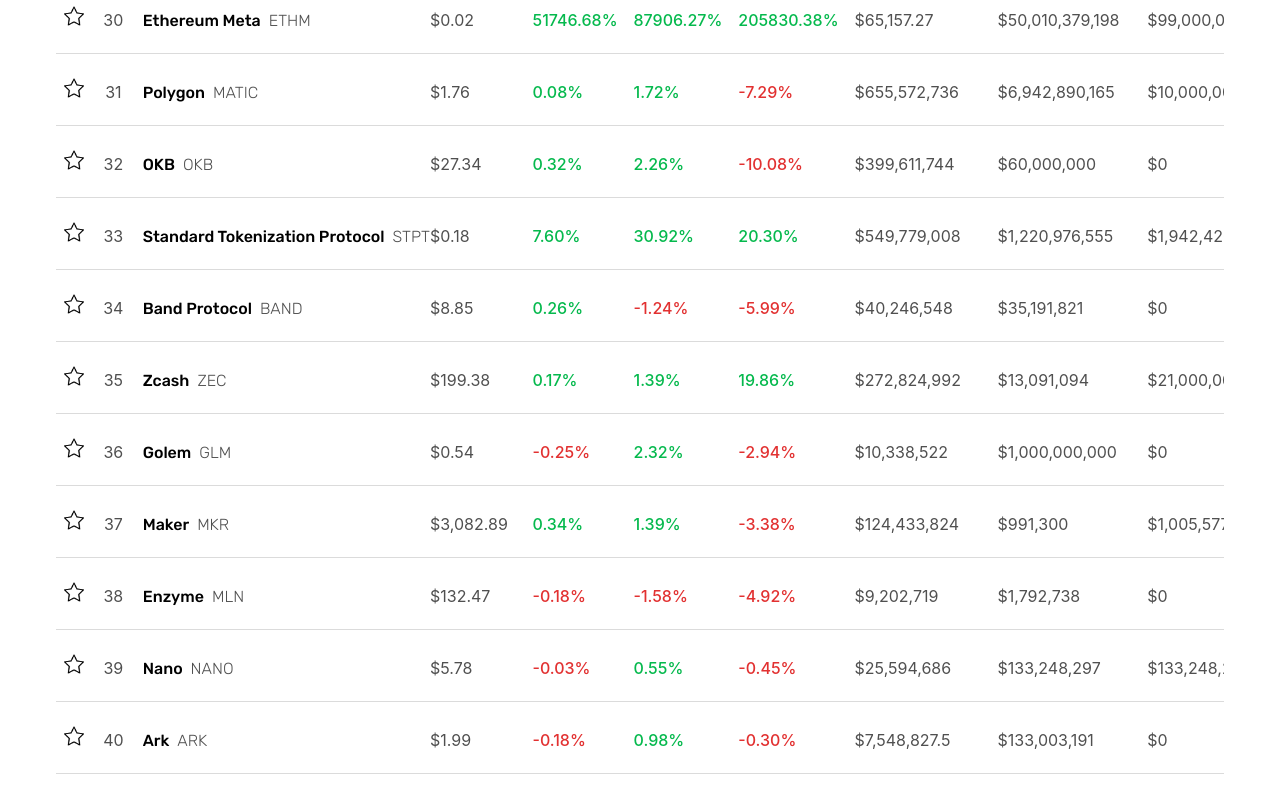
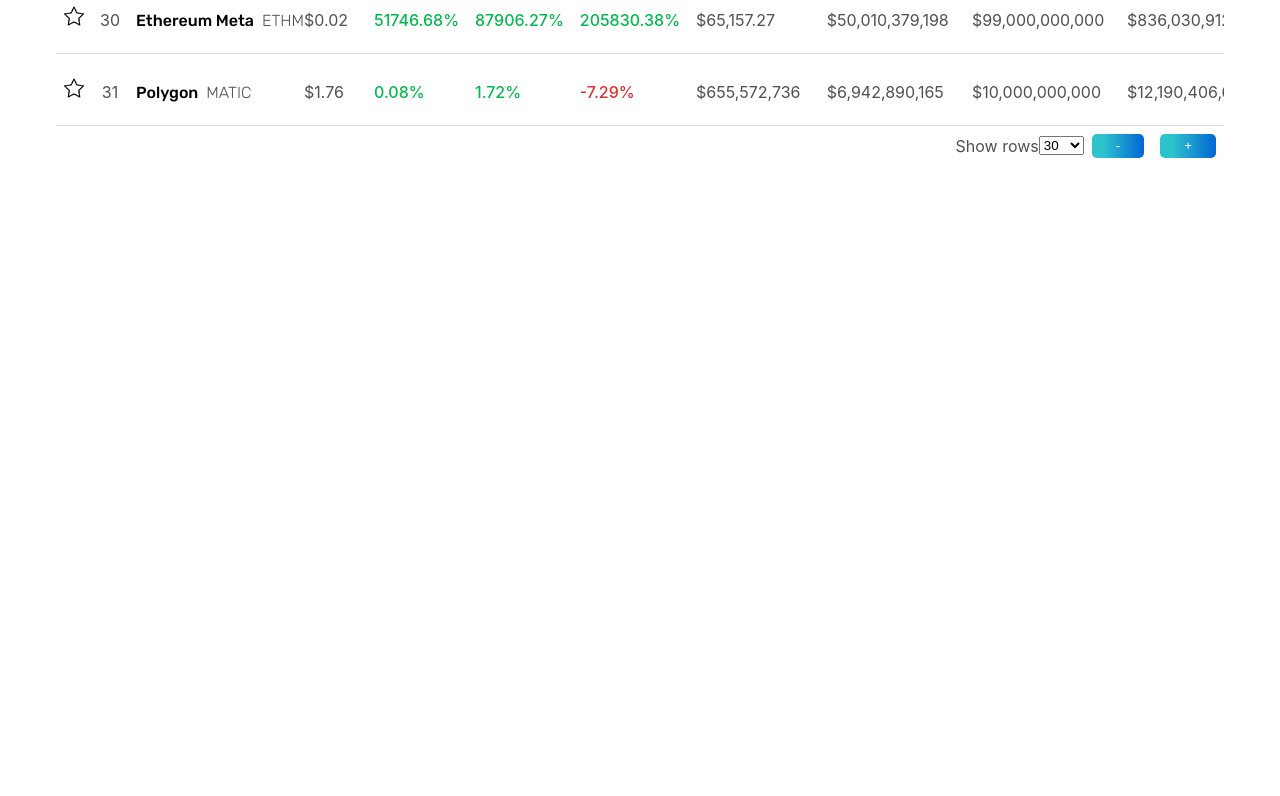
Before and after one commit to regola-Tacens/krypto-unit, a React (Create React App) app: page / in a window 1280 px wide. Shown: the part 2560-3356 px from the top of the page. After the commit the page ends 2782 px from the top, so only its background shows below. Built offline with nearby package versions, Linux system fonts and the light colour scheme.

Commit message:
added select rows

```diff
--- a/src/Home/CurrenciesList.jsx
+++ b/src/Home/CurrenciesList.jsx
@@ -15,7 +15,8 @@
   sortOnMaxSupply,
   sortOnMktCap,
   sortOnCmcRank,
-  page
+  page,
+  rows
 }) => {
   const currencies = sortedCurrencies;
   return (
@@ -137,6 +138,7 @@
             isNovice={isNovice}
             isExpert={isExpert}
             page={page}
+            rows={rows}
           />
         </tbody>
       </table>
--- a/src/Home/CurrencyItem.js
+++ b/src/Home/CurrencyItem.js
@@ -2,12 +2,12 @@
 import star from "../assets/img/star.png";
 import PropTypes from "prop-types";
 
-const CurrencyItem = ({ currencies, isNovice, isExpert, page }) => {
+const CurrencyItem = ({ currencies, isNovice, isExpert, page, rows }) => {
   return (
     <>
       {currencies.map((currency, index) => {
 
-        while (index >= (page*100) && index <= ((page +1) *100)) return(
+        while (index >= (page * rows) && index <= ((page +1) * rows)) return(
         <tr className="currenciesTable__tr" key={currency.id}>
           <td className="currenciesTable__img">
             <img className="currenciesTable__star" src={star} alt="star" />
--- a/src/Home/Home.jsx
+++ b/src/Home/Home.jsx
@@ -22,6 +22,7 @@
   const [isSortedByMktCap, sortByMktCap] = useState(false);
   const [isSortedByMcmRank, sortByMcmRank] = useState(false);
   const [page, setpage] = useState(0);
+  const [rows, setrows] = useState(30);
 
   const handleNoviceEvent = () => {
     setIsExperienced(false);
@@ -170,13 +171,19 @@
         );
     sortByMcmRank((prevState) => !prevState);
   };
+  const handleSelectRow = (e) => {
+    console.log(e.target.value)
+    setrows(Number(e.target.value))
+  }
   const handleNextPage = () => {
-    console.log(sortedCurrencies.length/30)
-    console.log(page)
-    page *100 +100 < sortedCurrencies.length &&
+    console.log('page',page)
+    console.log('rows',rows)
+    window.scrollTo({ top: 0, behavior :'smooth'});
+    (page * rows) + rows < sortedCurrencies.length &&
     setpage(page + 1)
   }
   const handlePreviousPage = () => {
+    window.scrollTo({ top: 0, behavior :'smooth'});
     page >=1 &&
     setpage(page - 1)
   }
@@ -207,9 +214,18 @@
         sortOnMktCap={handleMktCap}
         sortOnCmcRank={sortOnCmcRank}
         page={page}
+        rows={rows}
       />
-      <button onClick={handleNextPage}>+</button>
-      <button onClick={handlePreviousPage}>-</button>
+      <div className="home__btnContainer">
+      <label htmlFor="currencyQuantity">Show rows</label>
+        <select name="currencyQuantity" onChange={handleSelectRow}>
+          <option value="30">30</option>
+          <option value="50">50</option>
+          <option value="100">100</option>
+        </select>
+        <button className="home__btnContainer__pageButton" onClick={handlePreviousPage}>-</button>
+        <button className="home__btnContainer__pageButton" onClick={handleNextPage}>+</button>
+      </div>
     </div>
   );
 }
--- a/src/Home/index.scss
+++ b/src/Home/index.scss
@@ -2,7 +2,22 @@
 
 .home {
   padding: 1.5rem;
+  &__btnContainer{
+    display: flex;
+    justify-content: flex-end;
+    align-items: center;
+
+    &__pageButton{
+      margin: 0.5rem;
+      color: white;
+      border-radius: 5px;
+      border: none;
+      padding:0.3rem 1.5rem;
+      background: vars.$blueGradient;
+    }
+  }
 }
+
 
 .title {
   &__hero {
```
